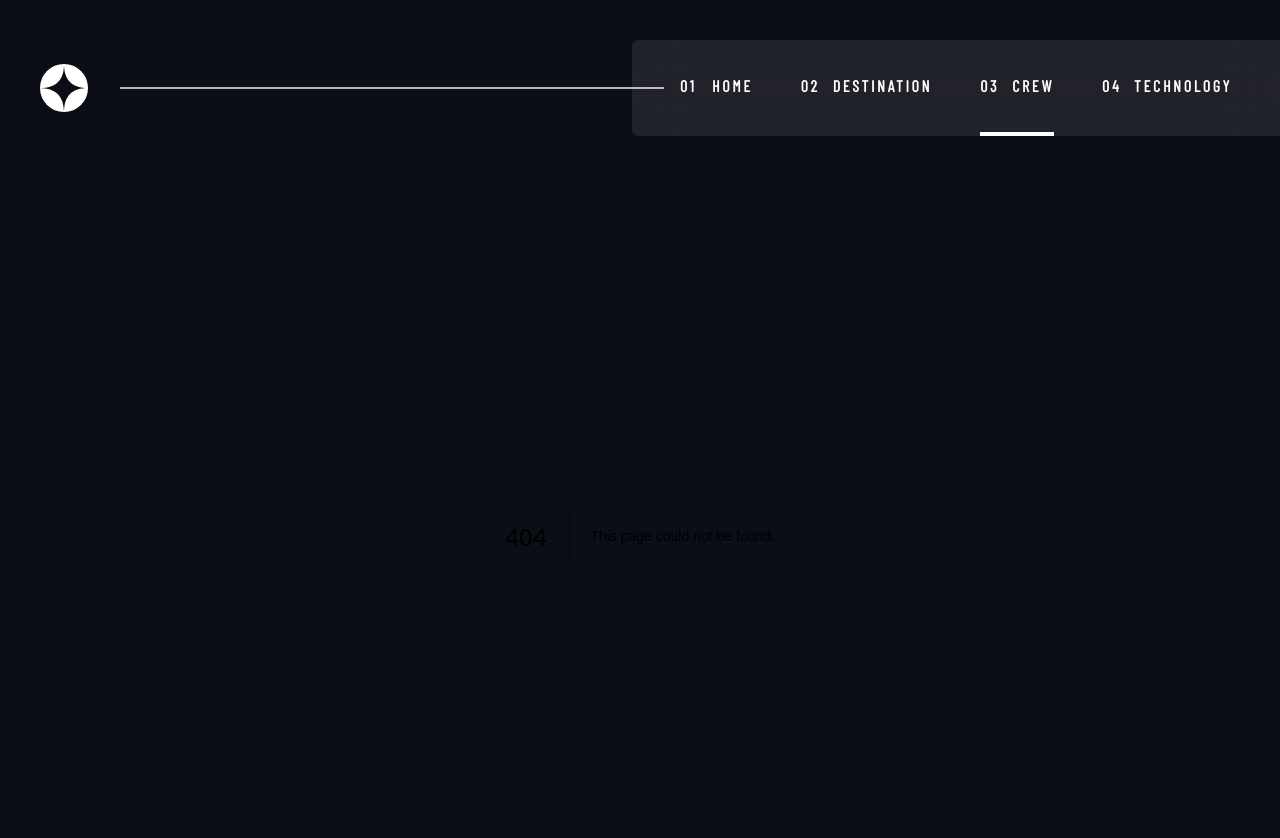
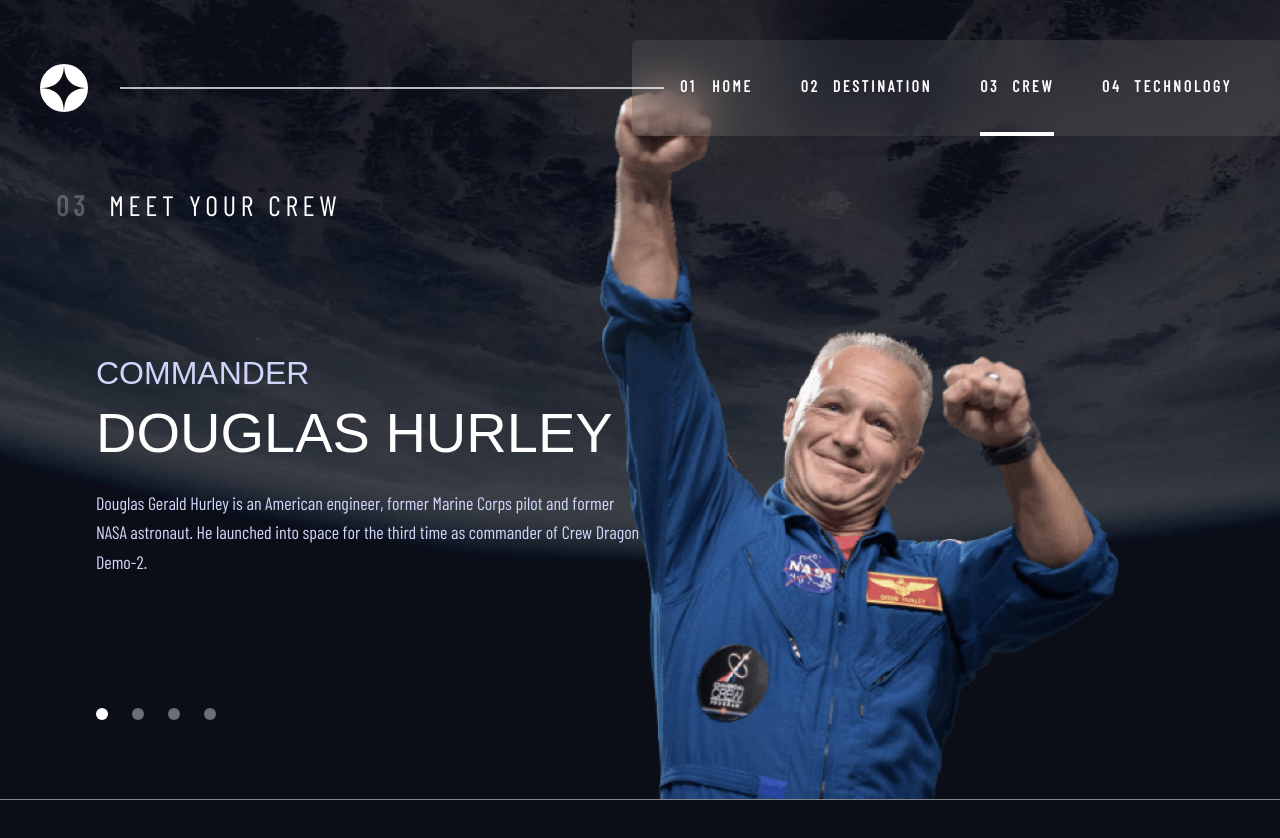
Before and after one commit to freetimezp/js-travel-11-space, a Next.js app: page /crew in a window 1280 px wide. Before the commit this address had no page. Shown: the top 838 px of the page. After the commit the page ends 800 px from the top, so only its background shows below. Built offline with nearby package versions, Linux system fonts and the light colour scheme; a web font is replaced by a local one.

Commit message:
06. js-travel-11-space. Crew page Component.

```diff
--- /dev/null
+++ b/src/app/crew/page.tsx
@@ -0,0 +1,96 @@
+"use client";
+import React, { useMemo, useState } from 'react';
+import { AnimatePresence, motion } from 'framer-motion';
+
+import MotionDiv from '@/components/MotionDiv';
+import Background from '@/components/Background';
+
+import mobile from '@/assets/crew/background-crew-mobile.jpg';
+import tablet from '@/assets/crew/background-crew-tablet.jpg';
+import desktop from '@/assets/crew/background-crew-desktop.jpg';
+import PageTitle from '@/components/PageTitle';
+
+import { members } from '@/app/crew/utils/utils';
+import { usePrevious } from '@mantine/hooks';
+import { SLIDE_LEFT, SLIDE_RIGHT } from '@/lib/data';
+import Image from 'next/image';
+
+function Crew() {
+    const [actual, setActual] = useState(0);
+    const previous = usePrevious(actual);
+
+    const member = useMemo(() => members[actual], [actual]);
+    const variant = useMemo(() => {
+        if (previous === undefined) return SLIDE_RIGHT;
+        if (actual > previous) return SLIDE_LEFT;
+        return SLIDE_RIGHT;
+    }, [actual]);
+
+    return (
+        <MotionDiv>
+            <Background
+                mobile={mobile.src}
+                tablet={tablet.src}
+                desktop={desktop.src}
+            />
+
+            <main className='relative z-10 flex flex-col-reverse p-6 md:px-24 lg:pt-12
+                lg:min-h-[80vh] lg:grid lg:grid-cols-2'>
+                <div className='flex flex-col-reverse relative z-10 lg:flex-col
+                    lg:justify-between'>
+                    <div className='w-fit mx-auto mb-8 md:mx-0 md:-ml-10 hidden lg:block'>
+                        <PageTitle number={3} title="Meet Your Crew" />
+                    </div>
+                    <div className='text-secondary text-center lg:text-left'>
+                        <h4 className='uppercase mb-4 text-[16px] lg:text-[32px]'>
+                            {" "}
+                            {member.role}{" "}
+                        </h4>
+                        <h3 className='uppercase text-white mb-7 text-[24px] lg:text-[56px]'>
+                            {" "}
+                            {member.name}{" "}
+                        </h3>
+                        <p className='leading-relaxed lg:text-[18px]'>
+                            {" "}
+                            {member.description}{" "}
+                        </p>
+                    </div>
+                    <div className='flex gap-x-6 my-8 justify-center lg:justify-start'>
+                        {members.map(({ name }, index) => (
+                            <div
+                                key={index}
+                                className={`w-3 aspect-square rounded-full transition-all
+                                cursor-pointer opacity-40 bg-white ${member.name == name && 'active'}
+                                [&.active]:opacity-100 duration-400 [&:not(.active)]:hover:opacity-100`}
+                                onClick={() => setActual(index)}
+                            />
+                        ))}
+                    </div>
+                </div>
+                <motion.div className='border-b border-white/50 w-full md:fixed md:bottom-0
+                    md:right-0 md:w-screen md:h-[532px] lg:h-[712px]'>
+                    <AnimatePresence>
+                        <motion.div
+                            className='block mx-auto w-auto h-[222px] md:h-full lg:mx-0
+                            lg:ml-auto lg:mr-20'
+                            key={member.name}
+                            variants={variant}
+                        >
+                            <Image
+                                src={member.image}
+                                alt={member.name}
+                                className='block mx-auto w-auto h-[222px] md:h-full lg:mx-0
+                                    lg:ml-auto lg:mr-20'
+                            />
+                        </motion.div>
+                    </AnimatePresence>
+                </motion.div>
+                <div className='w-fit mb-[30vh] md:mb-0 mx-auto mb-8 md:mx-0 md:-ml-10 lg:hidden'>
+                    <PageTitle number={3} title="Meet Your Crew" />
+                </div>
+            </main>
+        </MotionDiv>
+    );
+};
+
+export default Crew;
--- /dev/null
+++ b/src/app/crew/utils/utils.js
@@ -0,0 +1,32 @@
+import anousheh from "@/assets/crew/image-anousheh-ansari.png";
+import douglas from "@/assets/crew/image-douglas-hurley.png";
+import mark from "@/assets/crew/image-mark-shuttleworth.png";
+import victor from "@/assets/crew/image-victor-glover.png";
+
+// Data
+export const members = [
+    {
+        name: "Douglas Hurley",
+        image: douglas,
+        role: "Commander",
+        description: `Douglas Gerald Hurley is an American engineer, former Marine Corps pilot and former NASA astronaut. He launched into space for the third time as commander of Crew Dragon Demo-2.`,
+    },
+    {
+        name: "Mark Shuttleworth",
+        image: mark,
+        role: "Mission Specialist",
+        description: `Mark Richard Shuttleworth is the founder and CEO of Canonical, the company behind the Linux-based Ubuntu operating system. Shuttleworth became the first South African to travel to space as a space tourist.`,
+    },
+    {
+        name: "Victor Glover",
+        image: victor,
+        role: "Pilor",
+        description: `Pilot on the first operational flight of the SpaceX Crew Dragon to the International Space Station. Glover is a commander in the U.S. Navy where he pilots an F/A-18.He was a crew member of Expedition 64, and served as a station systems flight engineer.`,
+    },
+    {
+        name: "Anousheh Ansari",
+        image: anousheh,
+        role: "Flight Engineer",
+        description: `Anousheh Ansari is an Iranian American engineer and co-founder of Prodea Systems. Ansari was the fourth self-funded space tourist, the first self-funded woman to fly to the ISS, and the first Iranian in space. `,
+    },
+];
--- a/src/app/destination/page.tsx
+++ b/src/app/destination/page.tsx
@@ -71,7 +71,7 @@ function DestinationPage() {
             />
 
             <main className=" relative z-10 p-6 md:px-24 md:pb-0 ">
-                <PageTitle number={1} title="Pick your destination" />
+                <PageTitle number={2} title="Pick your destination" />
 
                 <motion.div
                     variants={SLIDE_LEFT}
```
